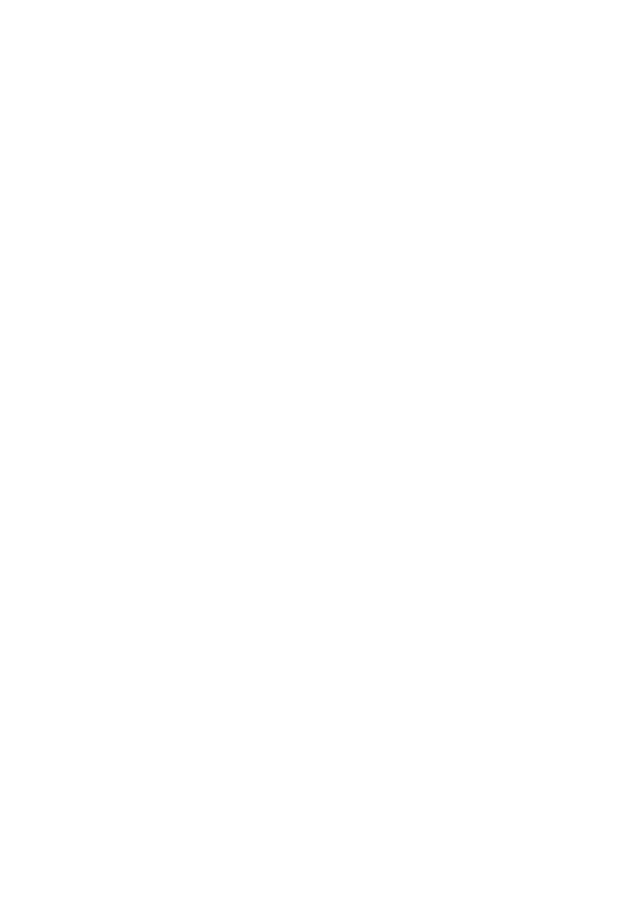
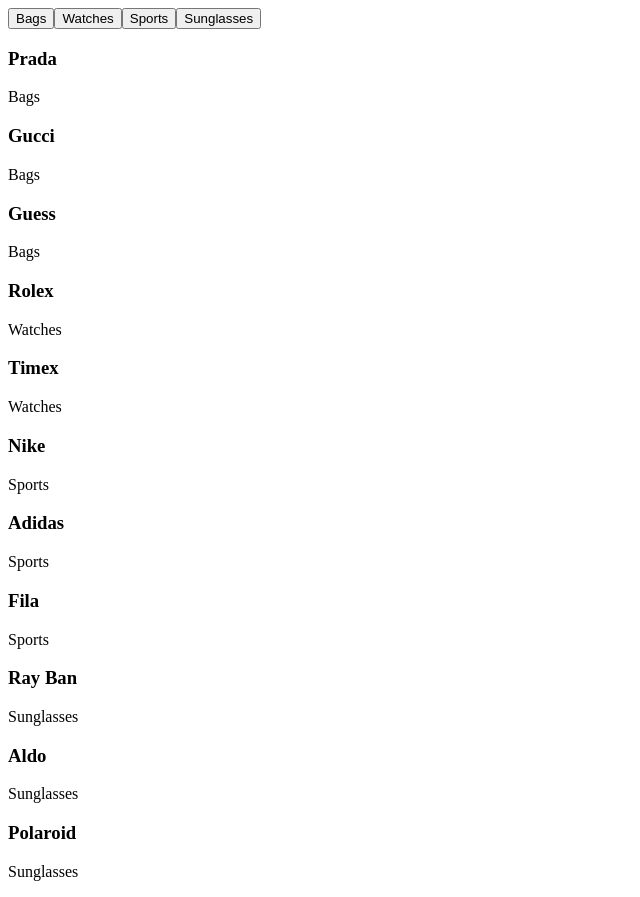
Before and after one commit to shrajan9696/React_Code_Snippets, a React (Vite) app in the folder Frontend-Snippets-Hub/: page /productfilter in a window 1280 px wide. Before the commit this address had no page. Shown: the whole page, without its empty margins (0-640 px from the left). Before the commit the page ends 800 px from the top, so only its background shows below. Built offline with nearby package versions, Linux system fonts and the light colour scheme.

Commit message:
product filter list started

```diff
--- a/Frontend-Snippets-Hub/src/App.jsx
+++ b/Frontend-Snippets-Hub/src/App.jsx
@@ -8,6 +8,7 @@
 import RatingMain from "./sections/StarRating/rating-main.jsx";
 import OTPMain from "./sections/OTP/otp-main.jsx";
 import TreeMain from "./sections/TreeFolder/tree-main.jsx";
+import ProductFilterMain from "./sections/ProductFilter/product-filter-main.jsx";
 
 function App() {
     return (
@@ -22,6 +23,7 @@
            <Route path="/rating" element={<RatingMain/>}/>
            <Route path="/otp" element={<OTPMain/>}/>
            <Route path="/tree" element={<TreeMain/>}/>
+           <Route path = "/productfilter" element = {<ProductFilterMain/>}/>
        </Routes>
    </BrowserRouter>
   )
--- a/Frontend-Snippets-Hub/src/sections/Home/home.jsx
+++ b/Frontend-Snippets-Hub/src/sections/Home/home.jsx
@@ -7,13 +7,13 @@
 import Accordion from "../Accordion/accordion.jsx";
 import StarRating from "../StarRating/rating.jsx";
 import OTP from "../OTP/otp.jsx";
-import Front from "./Front.jsx";
 import Tree from "../TreeFolder/tree.jsx";
+import ProductFilter from "../ProductFilter/product-filter.jsx";
 
 function HomeSection() {
     return (
         <>
-            <Front/>
+            {/*<Front/>*/}
         <Card>
 
             <Grid container spacing={4} sx={{p:3}}>
@@ -52,6 +52,9 @@
                     <Tree/>
                 </Grid>
 
+                <Grid item xs={12} md={4} spacing={2}>
+                    <ProductFilter/>
+                </Grid>
 
             </Grid>
         </Card>
--- /dev/null
+++ b/Frontend-Snippets-Hub/src/sections/ProductFilter/item.js
@@ -0,0 +1,46 @@
+export const items = [
+    {
+        name: 'Prada',
+        category: 'Bags',
+    },
+    {
+        name: 'Gucci',
+        category: 'Bags',
+    },
+    {
+        name: 'Guess',
+        category: 'Bags',
+    },
+    {
+        name: 'Rolex',
+        category: 'Watches',
+    },
+    {
+        name: 'Timex',
+        category: 'Watches',
+    },
+    {
+        name: 'Nike',
+        category: 'Sports',
+    },
+    {
+        name: 'Adidas',
+        category: 'Sports',
+    },
+    {
+        name: 'Fila',
+        category: 'Sports',
+    },
+    {
+        name: 'Ray Ban',
+        category: 'Sunglasses',
+    },
+    {
+        name: 'Aldo',
+        category: 'Sunglasses',
+    },
+    {
+        name: 'Polaroid',
+        category: 'Sunglasses',
+    },
+];
--- /dev/null
+++ b/Frontend-Snippets-Hub/src/sections/ProductFilter/product-filter-main.jsx
@@ -0,0 +1,51 @@
+import React, {useEffect, useState} from 'react';
+import {items} from "./item.js";
+
+function ProductFilterMain(props) {
+    const filters = ["Bags","Watches","Sports","Sunglasses"];
+    const [filteredData, setFilteredData] = useState(items);
+    const [activeFilters, setActiveFilters] = useState([]);
+
+    const filterProducts = ()=>{
+        if(activeFilters.length){
+            const updatedItems = items.filter((ele)=>activeFilters.includes(ele.category));
+            setFilteredData(updatedItems);
+        }
+        else{
+            setFilteredData(items);
+        }
+    }
+
+    useEffect(() => {
+        filterProducts();
+    }, [activeFilters]);
+
+    const handleClick = (e)=>{
+        const category = e.target.value;
+        if(activeFilters.includes(category)){
+            const updatedFilters = activeFilters.filter(ele=>ele!==category);
+            setActiveFilters(updatedFilters);
+        }
+        else{
+            setActiveFilters([...activeFilters,category])
+        }
+
+    }
+    console.log(activeFilters);
+
+    return (
+        <div>
+            {filters.map((ele)=>(
+                <button value={ele} onClick={handleClick}>{ele}</button>
+            ))}
+            {filteredData.map((ele)=>(
+                <div>
+                  <h3>{ele.name}</h3>
+                    <p>{ele.category}</p>
+                </div>
+                ))}
+        </div>
+    );
+}
+
+export default ProductFilterMain;
--- /dev/null
+++ b/Frontend-Snippets-Hub/src/sections/ProductFilter/product-filter.jsx
@@ -0,0 +1,10 @@
+import React from 'react';
+import CardComponent from "../../components/Card/card.jsx";
+import pass from "../../assets/password.png"
+function ProductFilter() {
+    return (
+        <CardComponent title="Product Filter List" image={pass} content="this is password Card" link="/productfilter"/>
+    );
+}
+
+export default ProductFilter;
```
